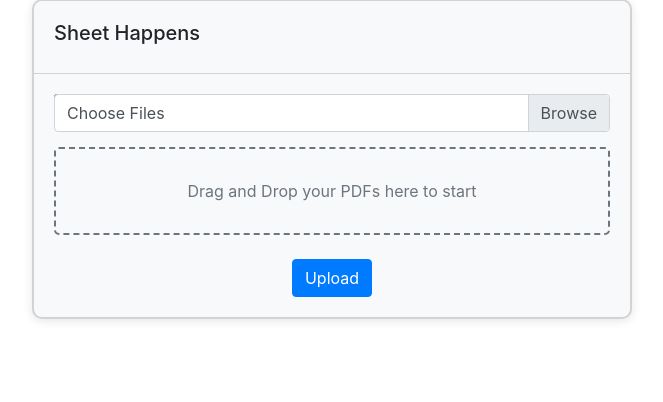
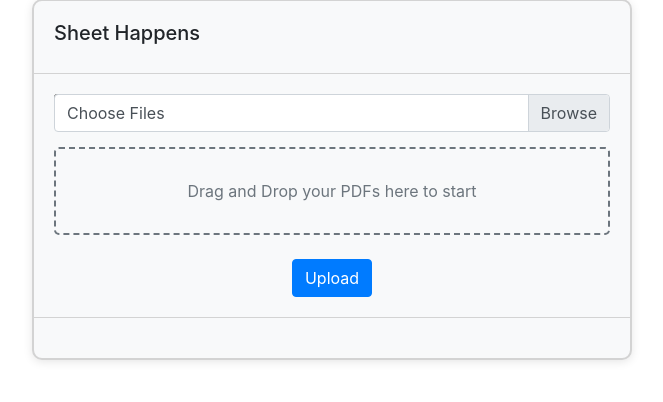
Before and after one commit to carballo91/PDFtoXLSX, a Django app: page / in a window 1280 px wide. Shown: the part 31-433 px from the top of the page, without its empty margins (308-971 px from the left). Run offline with Django 5.2, Linux system fonts and the light colour scheme; some libraries are stand-ins or nearby versions.

Commit message:
Update upload.html

```diff
--- a/pdf_to_excel/templates/upload.html
+++ b/pdf_to_excel/templates/upload.html
@@ -54,7 +54,10 @@
         .form-title {
             border-bottom:1px solid lightgray;
         }
-        .form-body, .form-title {
+        .form-files {
+            border-top:1px solid lightgray;
+        }
+        .form-body, .form-title, .form-files {
             padding: 20px;
         }
     </style>
```
